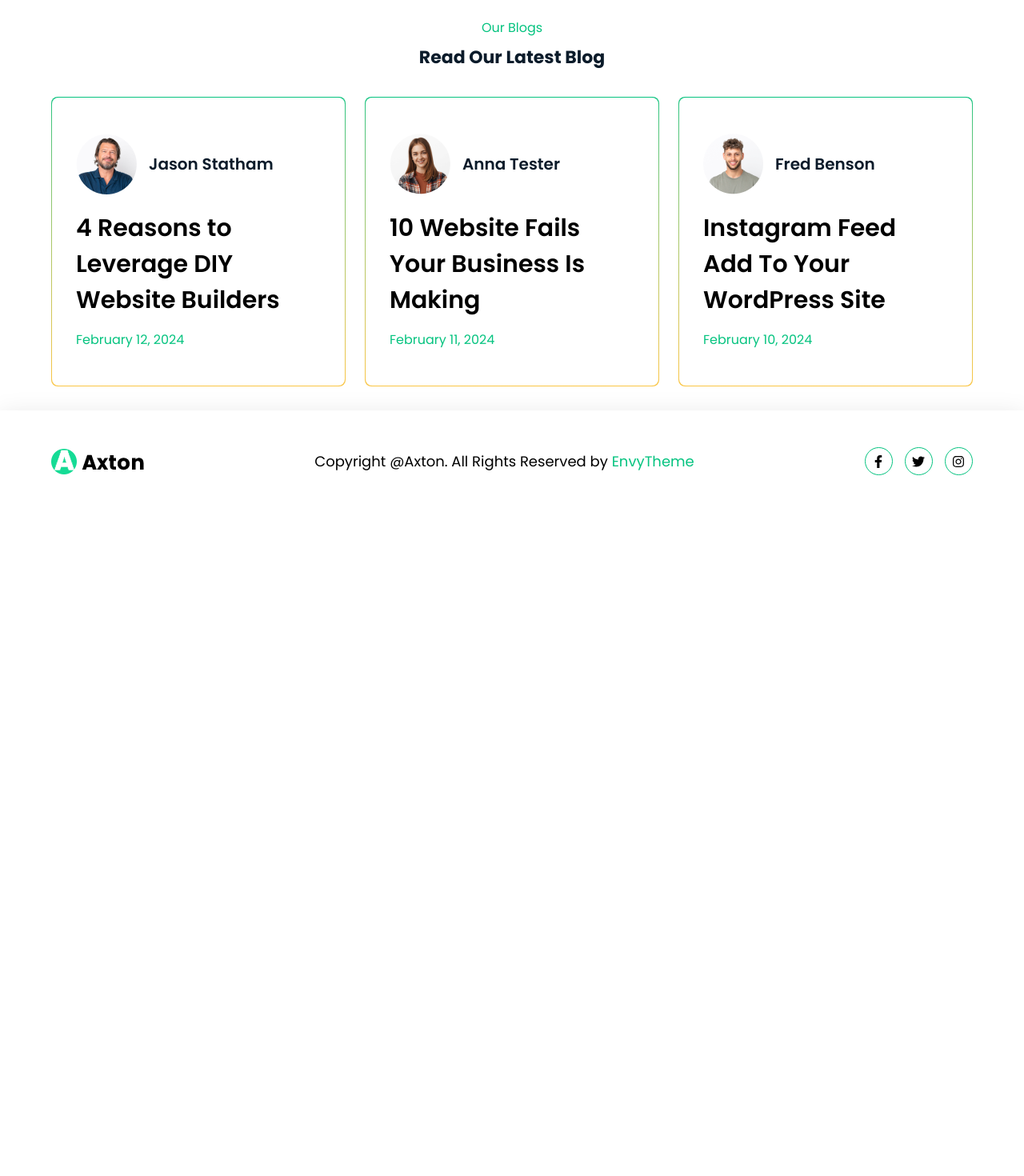
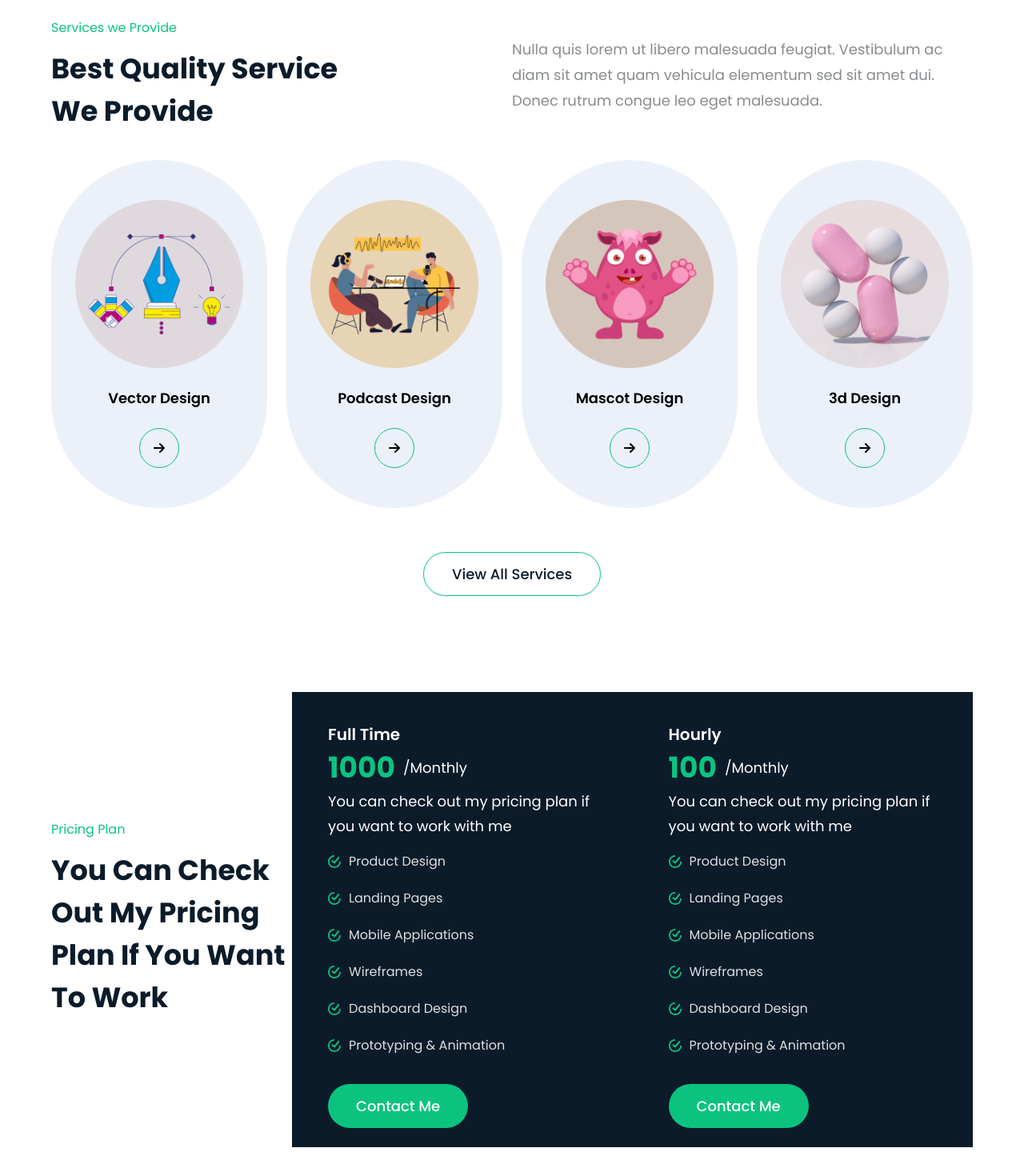
Before and after one commit to Rafay9908/axton, a React (Vite) app: page / in a window 1280 px wide. Shown: the part 960-2430 px from the top of the page at 80% size. Before the commit the page ends 1601 px from the top, so only its background shows below. Built offline with nearby package versions, Linux system fonts and the light colour scheme.

Commit message:
Add Services Section

```diff
--- a/src/pages/Home.jsx
+++ b/src/pages/Home.jsx
@@ -12,8 +12,16 @@ import userOne from "../assets/user1.png";
 import userTwo from "../assets/user2.png";
 import userThree from "../assets/user3.png";
 
+import serviceOne from "../assets/services-1.png";
+import serviceTwo from "../assets/services-2.png";
+import serviceThree from "../assets/services-3.png";
+import serviceFour from "../assets/services-4.png";
+
+import { FaArrowRight } from "react-icons/fa6";
+
+import { SiTicktick } from "react-icons/si";
+
 function Home() {
-
   const socialLinks = [
     { icon: <FaFacebookF />, href: "#" },
     { icon: <FaTwitter />, href: "#" },
@@ -47,11 +55,51 @@ function Home() {
     },
   ];
 
+  const services = [
+    { image: serviceOne, title: "Vector Design" },
+    { image: serviceTwo, title: "Podcast Design" },
+    { image: serviceThree, title: "Mascot Design" },
+    { image: serviceFour, title: "3d Design" },
+  ];
+
+  const pricingPlans = [
+    {
+      type: "Full Time",
+      price: 1000,
+      billingCycle: "/Monthly",
+      description: "You can check out my pricing plan if you want to work with me",
+      features: [
+        "Product Design",
+        "Landing Pages",
+        "Mobile Applications",
+        "Wireframes",
+        "Dashboard Design",
+        "Prototyping & Animation",
+      ],
+      buttonText: "Contact Me",
+    },
+    {
+      type: "Hourly",
+      price: 100,
+      billingCycle: "/Monthly",
+      description: "You can check out my pricing plan if you want to work with me",
+      features: [
+        "Product Design",
+        "Landing Pages",
+        "Mobile Applications",
+        "Wireframes",
+        "Dashboard Design",
+        "Prototyping & Animation",
+      ],
+      buttonText: "Contact Me",
+    },
+  ];
+
   return (
     <>
       <Header />
 
-      <div className="mt-[70px] mb-[50px] xl:mb-[120px] ">
+      <div className="mt-[70px] mb-[50px] xl:mb-[120px]">
         <div className="container">
           <div className="flex flex-col xl:flex-row items-center justify-between">
             <div className="flex flex-col">
@@ -113,30 +161,121 @@ function Home() {
         </div>
       </div>
 
+      <div className="my-[120px]">
+        <div className="container">
+          <div className="flex flex-col xl:flex-row xl:items-center justify-between mb-[35px]">
+            <div>
+              <p className="text-base font-normal text-[#0bc37f] leading-[150%] mb-[12px]">
+                Services we Provide
+              </p>
+              <h3 className="text-[32px] xl:text-[35px] text-[#0B1B2A] font-bold xl:leading-[53px]">
+                Best Quality Service <br /> We Provide
+              </h3>
+            </div>
+            <p className="text-[#888C8F] text-[15px] xl:text-[18px] font-normal leading-[32px] xl:w-[50%] w-[70%]">
+              Nulla quis lorem ut libero malesuada feugiat. Vestibulum ac diam
+              sit amet quam vehicula elementum sed sit amet dui. Donec rutrum
+              congue leo eget malesuada.
+            </p>
+          </div>
+
+          <div className="flex flex-col items-center xl:flex-row justify-between gap-x-[24px]">
+            {services.map((service) => (
+              <div
+                key={service}
+                className="hover:p-[1px] hover:rounded-[500px] hover:bg-gradient-to-t hover:from-[#FAC544] hover:to-[#04c37f] mt-[30px] xl:mt-[0px] cursor-pointer mb-[35px] hover:bg-[#]"
+              >
+                <div className=" py-[50px] px-[30px] max-w-[530px] rounded-[500px] bg-[#ECF1F9] flex flex-col items-center gap-[24px]">
+                  <img src={service.image} alt="#" />
+                  <h3 className="text-[#000000] text-[18px] font-semibold hover:text-[#0BC37F] cursor-pointer transition-all duration-500">
+                    {service.title}
+                  </h3>
+                  <a
+                    href="#"
+                    className="w-[50px] h-[50px] border-[#04c37f] border rounded-[50px] flex items-center justify-center transition-all duration-800 hover:bg-[#04c37f] hover:text-white"
+                  >
+                    <FaArrowRight />
+                  </a>
+                </div>
+              </div>
+            ))}
+          </div>
+          <div className="flex flex-row justify-center">
+            <a
+              href="#"
+              className="text-lg font-medium leading-[23px] text-[#0B1B2A] py-[15px] px-[35px] border-[1px] border-[#04c37f] rounded-[35px] mt-[20px] hover:bg-[#04c37f] hover:text-white transition-all duration-500"
+            >
+              View All Services
+            </a>
+          </div>
+
+          <div>
+          <div className="flex justify-between flex-row items-center pt-[120px]">
+            <div className="w-[40%]">
+              <p className="text-base font-normal text-[#0bc37f] leading-[150%] mb-[12px]">
+              Pricing Plan
+              </p>
+              <h3 className="text-[32px] xl:text-[35px] text-[#0B1B2A] font-bold xl:leading-[53px]">
+              You Can Check Out My Pricing Plan If You Want To Work
+              </h3>
+            </div>
+
+            <div className="flex">
+              {pricingPlans.map((pricingPlan) => (
+                <div className="bg-[#0B1B2A] py-[38px] px-[45px]" key={pricingPlan}>
+                  <div>
+                    <p className="text-[15px] xl:text-[20px] text-white font-semibold">{pricingPlan.type}</p>
+                    <p className="text-[25px] xl:text-[36px] text-[#0bc37f] font-bold leading-[150%] flex">{pricingPlan.price} <span className="text-[12px] xl:text-[18px] text-white font-normal pl-[10px]">{pricingPlan.billingCycle}</span></p>
+                    <p className="text-lg font-normal leading-[170%] text-white mb-[16px]">{pricingPlan.description}</p>
+                  </div>
+                  <ul className="mb-[50px]">
+                    {pricingPlan.features.map((feature) => (
+                      <li key={feature} className="flex items-center flex-row mb-[22px] text-[#dfdfdf] font-normal text-base"><span className="pr-[10px] text-[#0bc37f]"><SiTicktick /></span> {feature}</li>
+                    ))}
+                  </ul>
+                  <a href="#" className="py-[15px] px-[35px] bg-[#0bc37f] text-[18px] rounded-[30px] font-medium text-white">{pricingPlan.buttonText}</a>
+                </div>
+              ))}
+            </div>
+
+          </div>
+        </div>
+        </div>
+      </div>
+
       <div className="mb-[30px]">
         <div className="container">
           <div className="text-center mb-[35px]">
             <p className="mb-[12px] text-[#04c37f] text-base">Our Blogs</p>
-            <h4 className="text-[22px] leading-[120%] text-[#0b1b2a] font-bold">Read Our Latest Blog</h4>
+            <h4 className="text-[22px] leading-[120%] text-[#0b1b2a] font-bold">
+              Read Our Latest Blog
+            </h4>
           </div>
-          <div className="flex flex-col items-center justify-between gap-y-[30px] xl:flex-row xl:gap-x-[24px] flex-nowrap">
-          {blogPosts.map(post => (
-               <div key={post} className="max-w-[516px] xl:w-1/3 xl:max-w-[416px] p-[1px] bg-gradient-to-t from-[#FAC544] to-[#04c37f] rounded-lg">
-                <div className="bg-white py-[45px] px-[30px] rounded-lg">
+          <div className="flex flex-col items-center justify-between gap-y-[30px] xl:flex-row xl:gap-y-[0px] xl:gap-x-[24px] flex-nowrap">
+            {blogPosts.map((post) => (
+              <div
+                key={post}
+                className="max-w-[516px] xl:w-1/3 xl:max-w-[416px] p-[1px] bg-gradient-to-t from-[#FAC544] to-[#04c37f] rounded-lg"
+              >
+                <div className="bg-white py-[45px] px-[30px] rounded-lg hover:bg-[#ECF1F9] transition-all duration-1000 cursor-pointer">
                   <div className="flex flex-row items-center mb-[20px]">
                     <img src={post.image} alt="" />
-                    <h3 className="ml-[15px] text-[20px] font-semibold text-[#0b1b2a]">{post.author}</h3>
+                    <h3 className="ml-[15px] text-[20px] font-semibold text-[#0b1b2a]">
+                      {post.author}
+                    </h3>
                   </div>
-                  <h2 className="text-[30px] text-black leading-[150%] font-semibold hover:text-[#04c37f] mb-[15px] cursor-pointer transition-all duration-500">{post.title}</h2>
-                  <p className="text-base font-normal text-[#04c37f] leading-[150%]">{post.date}</p>
+                  <h2 className="text-[30px] text-black leading-[150%] font-semibold hover:text-[#04c37f] mb-[15px] cursor-pointer transition-all duration-500">
+                    {post.title}
+                  </h2>
+                  <p className="text-base font-normal text-[#04c37f] leading-[150%]">
+                    {post.date}
+                  </p>
                 </div>
-               </div>
+              </div>
             ))}
           </div>
         </div>
       </div>
-
-
 
       <Footer />
     </>
```
Also changed, not shown: src/assets/bg-blur.png (renamed from src/assets/shape-1 (1).png).
